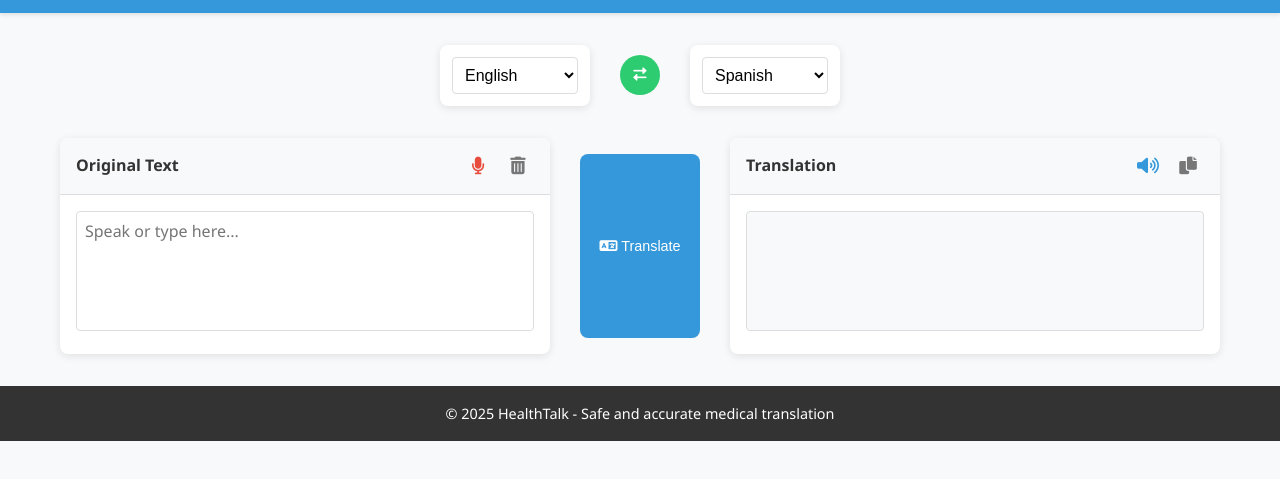
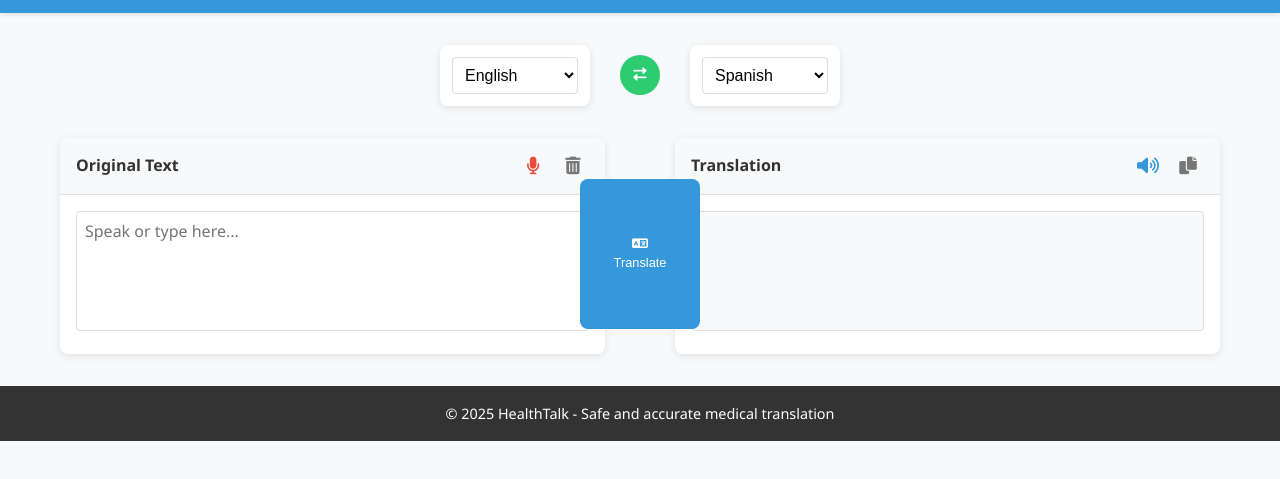
Before and after one commit to leonardosanch/medical_app, a website: page frontend/index.html in a window 1280 px wide. Shown: the part 101-580 px from the top of the page. Drawn offline with Linux system fonts and the light colour scheme.

Commit message:
modificacion del css ajustes tamaño de boton

```diff
--- a/frontend/static/css/style.css
+++ b/frontend/static/css/style.css
@@ -316,21 +316,27 @@ footer {
   .transcription-area {
     flex-direction: row;
     justify-content: space-between;
-    gap: 30px;
+    gap: 70px;
     position: relative;
     padding: 0;
   }
 
   .source-transcript, .target-transcript {
     flex: 1;
-    max-width: calc(50% - 15px);
+    max-width: calc(50% - 35px);
   }
 
   .translate-btn {
-    position: static;
-    display: block;
-    margin: 1rem auto;
-    transform: none;
+    position: absolute;
+    top: 50%;
+    left: 50%;
+    transform: translate(-50%, -50%);
+    z-index: 10;
+    height: 150px; /* Altura fija para el botón vertical */
+    width: 50px; /* Ancho reducido */
+    flex-direction: column; /* Apilar el contenido verticalmente */
+    font-size: 0.8rem;
+    padding: 10px 5px;
   }
 }
 
```
